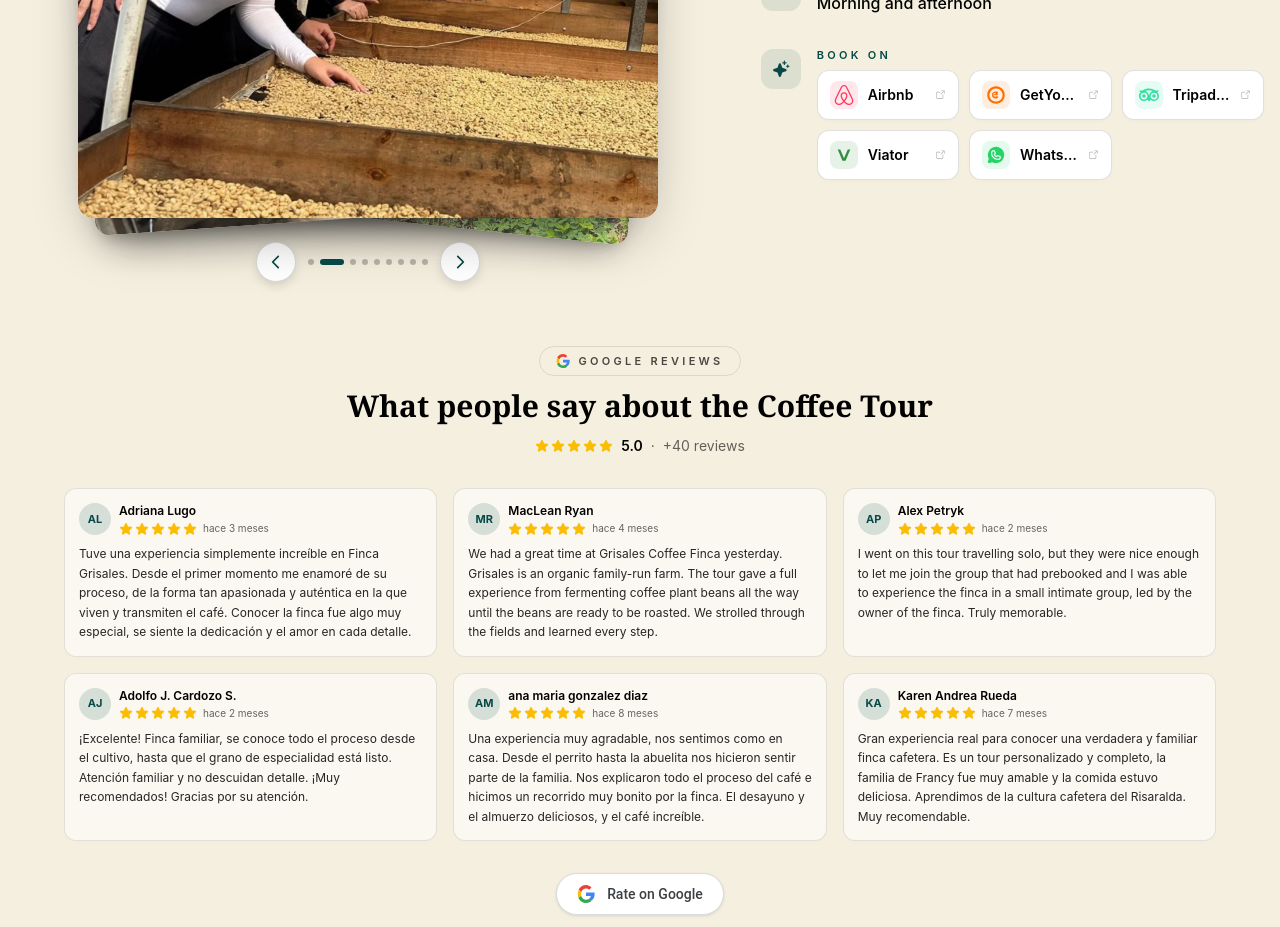
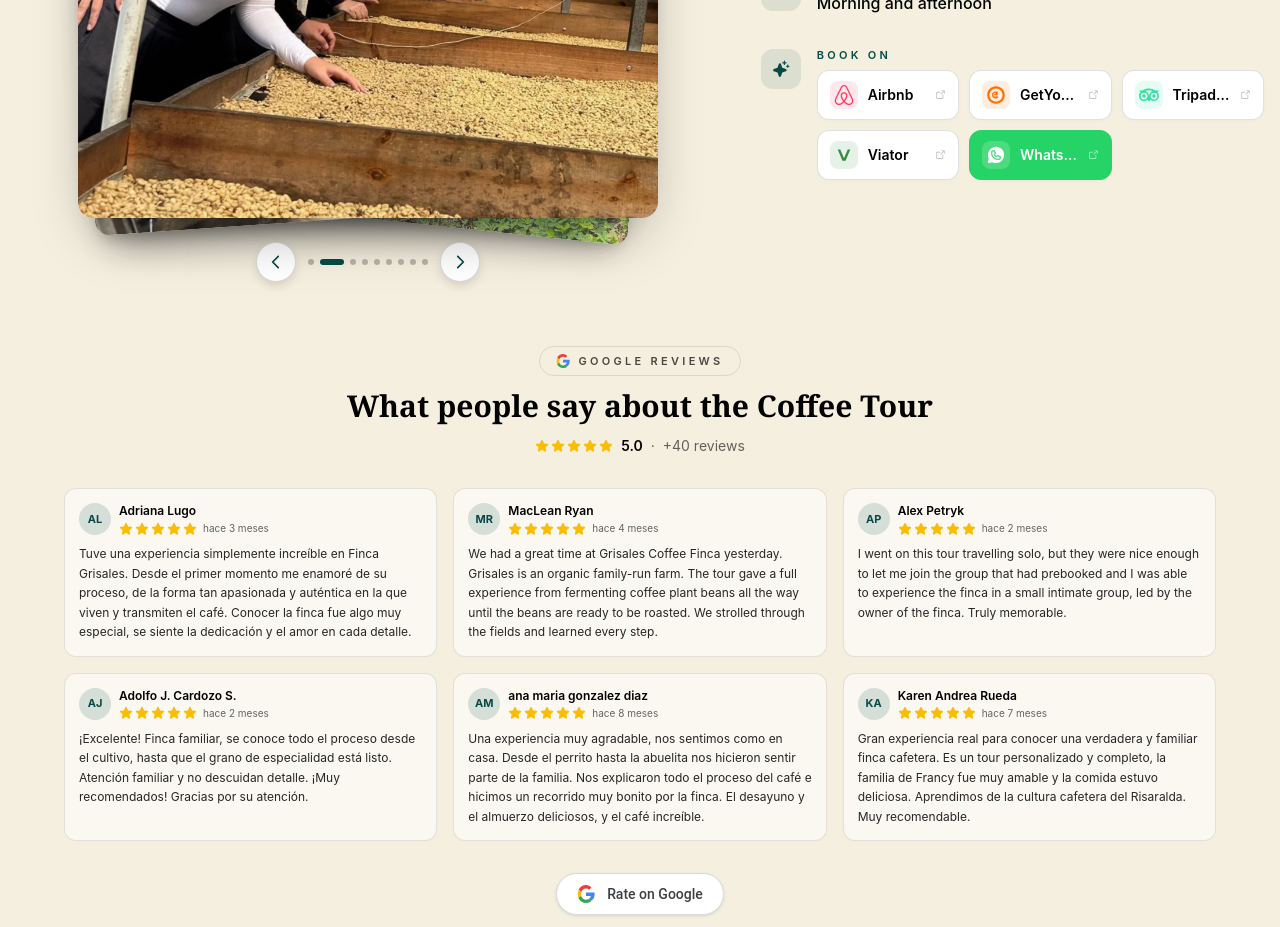
Before and after one commit to sebastian-ardila/los-grisales, a React (Vite) app: page /#/carta in a window 1280 px wide. Shown: the part 1560-2487 px from the top of the page. Built offline with nearby package versions, Linux system fonts and the light colour scheme.

Commit message:
WhatsApp chip en Coffee Tour: fondo verde sólido con logo blanco
- Agrega prop 'solid' a BookingChip
- WhatsApp ahora se renderiza con bg #25D366, texto blanco e icono blanco
  con cuadro semitransparente, manteniendo la misma estructura/padding
  que el resto de chips de booking

```diff
--- a/src/components/home/TourSection.tsx
+++ b/src/components/home/TourSection.tsx
@@ -122,6 +122,7 @@ export default function TourSection() {
                   name="WhatsApp"
                   color="#25D366"
                   icon={<WhatsappLogo size={20} weight="fill" />}
+                  solid
                 />
               </div>
             </InfoBlock>
@@ -186,28 +187,42 @@ function BookingChip({
   name,
   color,
   icon,
+  solid = false,
 }: {
   href: string
   name: string
   color: string
   icon: React.ReactNode
+  /** Render with solid colored background and white text/icon. */
+  solid?: boolean
 }) {
   return (
     <a
       href={href}
       target="_blank"
       rel="noopener noreferrer"
-      style={{ backgroundColor: '#ffffff' }}
-      className="group flex items-center gap-2.5 rounded-xl border border-black/12 px-3 py-2.5 text-sm font-semibold shadow-[0_2px_8px_-4px_rgba(0,0,0,0.06)] transition hover:-translate-y-0.5 hover:border-brand/40 hover:shadow-[0_10px_20px_-12px_rgba(6,73,71,0.25)]"
+      style={{
+        backgroundColor: solid ? color : '#ffffff',
+        color: solid ? '#ffffff' : undefined,
+        borderColor: solid ? color : undefined,
+      }}
+      className="group flex items-center gap-2.5 rounded-xl border border-black/12 px-3 py-2.5 text-sm font-semibold shadow-[0_2px_8px_-4px_rgba(0,0,0,0.06)] transition hover:-translate-y-0.5 hover:shadow-[0_10px_20px_-12px_rgba(6,73,71,0.25)]"
     >
       <span
         className="flex h-7 w-7 shrink-0 items-center justify-center rounded-lg"
-        style={{ backgroundColor: `${color}1f`, color }}
+        style={
+          solid
+            ? { backgroundColor: 'rgba(255,255,255,0.18)', color: '#ffffff' }
+            : { backgroundColor: `${color}1f`, color }
+        }
       >
         {icon}
       </span>
       <span className="flex-1 truncate text-left">{name}</span>
-      <ArrowSquareOut size={11} className="shrink-0 opacity-30 transition group-hover:opacity-70" />
+      <ArrowSquareOut
+        size={11}
+        className={`shrink-0 transition ${solid ? 'opacity-70 group-hover:opacity-100' : 'opacity-30 group-hover:opacity-70'}`}
+      />
     </a>
   )
 }
```
